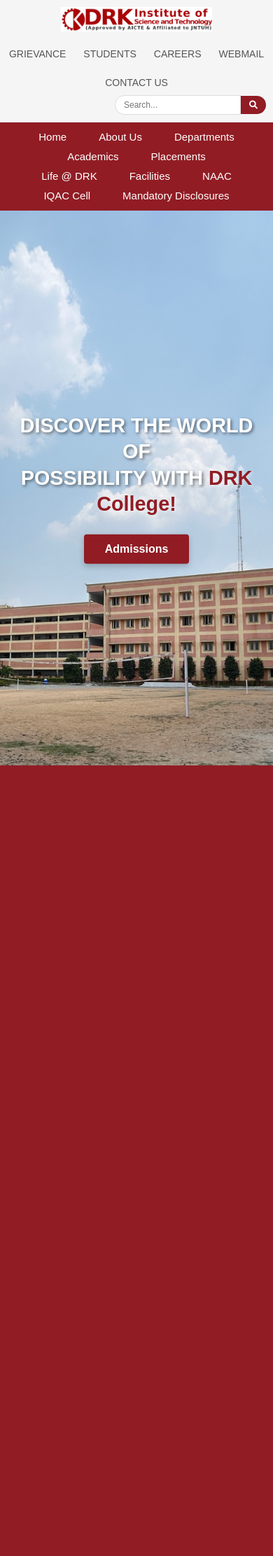
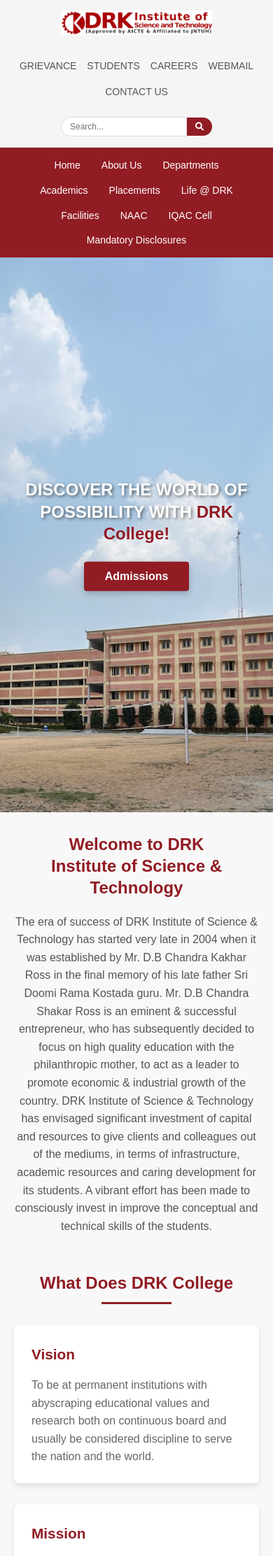
Before and after one commit to ksampathreddy/College-Website, a PHP site: page / in a window 390 px wide. Shown: the top 2224 px of the page at 70% size. Before the commit the page ends 1094 px from the top, so only its background shows below. Run offline with PHP 8.4, Linux system fonts and the light colour scheme.

Commit message:
making responsive

```diff
--- a/index.html
+++ b/index.html
@@ -13,11 +13,11 @@
     <div class="top-bar">
       <div class="top-links">
         <ul>
-          <li><a href="#"></a>GRIEVANCE</a></li>
-          <li><a href="#"></a>STUDENTS</a></li>
-          <li><a href="#"></a>CAREERS</a></li>
-          <li><a href="#"></a>WEBMAIL</a></li>
-          <li><a href="#"></a>CONTACT US</a></li>
+          <li><a href="#">GRIEVANCE</a></li>
+          <li><a href="#">STUDENTS</a></li>
+          <li><a href="#">CAREERS</a></li>
+          <li><a href="#">WEBMAIL</a></li>
+          <li><a href="#">CONTACT US</a></li>
         </ul>
       </div>
       <div class="logo-container">
@@ -52,6 +52,36 @@
     <img src="static/1.jpg" class="active">
     <img src="static/2.jpg">
   </div>
+
+  <main class="content-container">
+    <section class="welcome-section">
+      <h2>Welcome to DRK<br>Institute of Science & Technology</h2>
+      <p>The era of success of DRK Institute of Science & Technology has started very late in 2004 when it was established by Mr. D.B Chandra Kakhar Ross in the final memory of his late father Sri Doomi Rama Kostada guru. Mr. D.B Chandra Shakar Ross is an eminent & successful entrepreneur, who has subsequently decided to focus on high quality education with the philanthropic mother, to act as a leader to promote economic & industrial growth of the country. DRK Institute of Science & Technology has envisaged significant investment of capital and resources to give clients and colleagues out of the mediums, in terms of infrastructure, academic resources and caring development for its students. A vibrant effort has been made to consciously invest in improve the conceptual and technical skills of the students.</p>
+    </section>
+
+    <section class="mission-section">
+      <h3>What Does DRK College</h3>
+      <div class="mission-grid">
+        <div class="mission-card">
+          <h4>Vision</h4>
+          <p>To be at permanent institutions with abyscraping educational values and research both on continuous board and usually be considered discipline to serve the nation and the world.</p>
+        </div>
+        <div class="mission-card">
+          <h4>Mission</h4>
+          <p>To maintain a student's, the student's values and values that will prepare them to lead lives of permanent integrity and civic responsibility.</p>
+        </div>
+        <div class="mission-card">
+          <h4>Quality</h4>
+          <p>To provide Quality Education to the Students to enroll in the fields of Engineering & Management to cater to the art of challenging trends.</p>
+        </div>
+        <div class="mission-card">
+          <h4>Placements</h4>
+          <p>To strengthen work from training over challenging technical work, empower women exemplary technical expertise combined.</p>
+        </div>
+      </div>
+    </section>
+  </main>
+
   <script src="static/script.js"></script>
 </body>
 </html>
--- a/static/style.css
+++ b/static/style.css
@@ -7,6 +7,8 @@
 
 body {
   background-color: #f8f8f8;
+  color: #333;
+  line-height: 1.6;
 }
 
 /* Header Styles */
@@ -17,18 +19,38 @@ body {
   justify-content: space-between;
   align-items: center;
   border-bottom: 1px solid #e0e0e0;
+  position: relative;
 }
 
 .top-links ul {
   list-style: none;
   display: flex;
-  gap: 25px;
+  gap: 22px;
   font-size: 14px;
-  color: #555;
 }
 
-.top-links li {
-  cursor: pointer;
+.top-links li a {
+  color: #555;
+  text-decoration: none;
+  font-weight: 500;
+  transition: color 0.3s;
+  padding: 5px 0;
+  position: relative;
+}
+
+.top-links li a:hover,
+.top-links li a:focus {
+  color: #911c24;
+}
+
+.top-links li a:hover::after {
+  content: '';
+  position: absolute;
+  bottom: 0;
+  left: 0;
+  width: 100%;
+  height: 2px;
+  background-color: #911c24;
 }
 
 .logo-container {
@@ -76,7 +98,7 @@ body {
   list-style: none;
   display: flex;
   justify-content: center;
-  gap: 20px;
+  gap: 35px;
 }
 
 .nav-links li a {
@@ -84,18 +106,24 @@ body {
   color: white;
   font-size: 15px;
   font-weight: 500;
-  padding: 0px 18px;
+  padding: 5px 0;
   position: relative;
 }
 
-.nav-links li a:hover::after {
+.nav-links li a::after {
   content: '';
   position: absolute;
   bottom: 0;
   left: 0;
-  width: 100%;
+  width: 0;
   height: 2px;
   background-color: white;
+  transition: width 0.3s;
+}
+
+.nav-links li a:hover::after,
+.nav-links li a:focus::after {
+  width: 100%;
 }
 
 /* Image Slider */
@@ -163,33 +191,102 @@ body {
   background-color: #7a161d;
 }
 
-/* Breaking News Section */
-.breaking-news {
-  background-color: #f5f5f5;
-  padding: 20px;
-  margin: 30px auto;
+/* Content Sections */
+.content-container {
   max-width: 1200px;
-  border-radius: 5px;
-  box-shadow: 0 2px 4px rgba(0,0,0,0.1);
+  margin: 50px auto;
+  padding: 0 20px;
 }
 
-.breaking-news h3 {
-  color: #333;
-  margin-bottom: 10px;
+.welcome-section {
+  margin-bottom: 50px;
+  text-align: center;
+}
+
+.welcome-section h2 {
+  font-size: 2.2rem;
+  color: #911c24;
+  margin-bottom: 20px;
+  line-height: 1.3;
+}
+
+.welcome-section p {
+  font-size: 1.1rem;
+  color: #555;
+  max-width: 900px;
+  margin: 0 auto;
+}
+
+.mission-section {
+  margin-top: 50px;
+}
+
+.mission-section h3 {
+  font-size: 1.8rem;
+  color: #911c24;
+  margin-bottom: 30px;
+  text-align: center;
+  position: relative;
+  padding-bottom: 10px;
+}
+
+.mission-section h3::after {
+  content: '';
+  position: absolute;
+  bottom: 0;
+  left: 50%;
+  transform: translateX(-50%);
+  width: 100px;
+  height: 3px;
+  background-color: #911c24;
+}
+
+.mission-grid {
+  display: grid;
+  grid-template-columns: repeat(auto-fit, minmax(250px, 1fr));
+  gap: 30px;
+  margin-top: 30px;
+}
+
+.mission-card {
+  background-color: white;
+  padding: 25px;
+  border-radius: 8px;
+  box-shadow: 0 4px 8px rgba(0,0,0,0.1);
+  transition: transform 0.3s;
+}
+
+.mission-card:hover {
+  transform: translateY(-5px);
+}
+
+.mission-card h4 {
+  color: #911c24;
+  margin-bottom: 15px;
   font-size: 1.3rem;
 }
 
-.breaking-news p {
-  color: #555;
-  font-size: 1.1rem;
+.mission-card p {
+  color: #666;
+  font-size: 1rem;
 }
 
 /* Responsive Adjustments */
+@media (max-width: 1024px) {
+  .slider-content h1 {
+    font-size: 2.2rem;
+  }
+
+  .mission-grid {
+    grid-template-columns: repeat(2, 1fr);
+  }
+}
+
 @media (max-width: 768px) {
   .top-bar {
     flex-direction: column;
-    padding: 10px;
-    gap: 10px;
+    padding: 15px;
+    gap: 15px;
   }
 
   .logo-container {
@@ -202,6 +299,11 @@ body {
   .top-links ul {
     justify-content: center;
     flex-wrap: wrap;
+    gap: 15px;
+  }
+
+  .search-container {
+    margin: 10px auto 0;
   }
 
   .main-logo {
@@ -222,4 +324,39 @@ body {
     padding: 12px 30px;
     font-size: 16px;
   }
+
+  .content-container {
+    margin: 30px auto;
+  }
+
+  .welcome-section h2 {
+    font-size: 1.8rem;
+  }
+
+  .mission-section h3 {
+    font-size: 1.5rem;
+  }
 }
+
+@media (max-width: 480px) {
+  .slider-content h1 {
+    font-size: 1.5rem;
+  }
+
+  .mission-grid {
+    grid-template-columns: 1fr;
+  }
+
+  .nav-links li a {
+    font-size: 14px;
+    padding: 5px 10px;
+  }
+
+  .welcome-section h2 {
+    font-size: 1.5rem;
+  }
+
+  .welcome-section p {
+    font-size: 1rem;
+  }
+}
```
